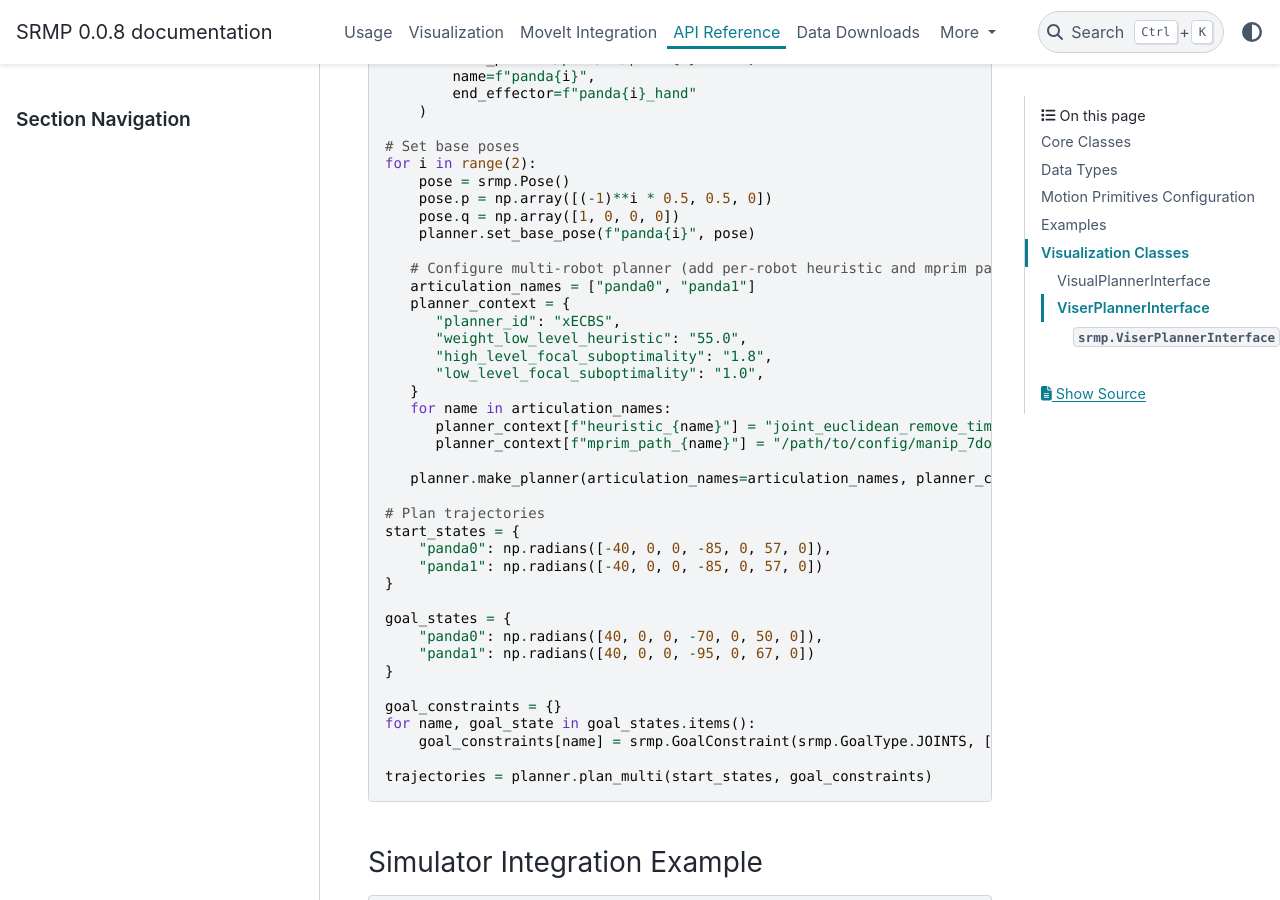
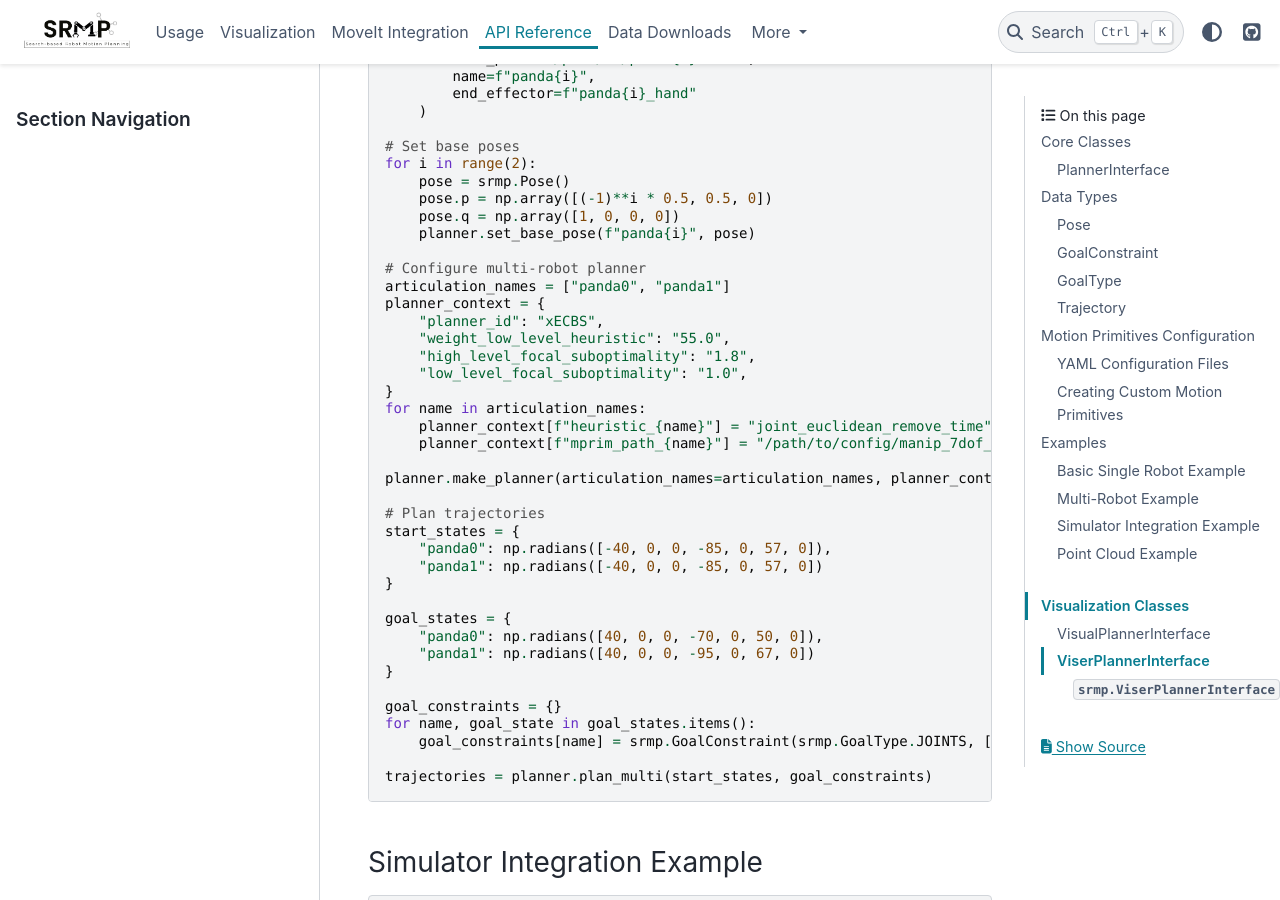
Before and after one commit to imishani/srmp-docs, a Sphinx documentation site: the page built from docs/source/api.rst, in a window 1280 px wide and 900 px high, scrolled down 17989 px. Built offline with Sphinx 7.4.7 and the PyData theme 0.15.4, drawn with Linux system fonts in a browser that asks for light colours; some of the changed text lies outside the part shown.

Commit message:
theme change: pydata

```diff
--- a/docs/source/api.rst
+++ b/docs/source/api.rst
@@ -381,7 +381,7 @@ Pose
 
    .. attribute:: q
 
-      Orientation as quaternion [w, x, y, z]
+      Orientation as quaternion [x, y, z, w]
 
       :type: numpy.ndarray
 
@@ -637,19 +637,19 @@ Multi-Robot Example
        pose.q = np.array([1, 0, 0, 0])
        planner.set_base_pose(f"panda{i}", pose)
 
-      # Configure multi-robot planner (add per-robot heuristic and mprim paths like tests)
-      articulation_names = ["panda0", "panda1"]
-      planner_context = {
-         "planner_id": "xECBS",
-         "weight_low_level_heuristic": "55.0",
-         "high_level_focal_suboptimality": "1.8",
-         "low_level_focal_suboptimality": "1.0",
-      }
-      for name in articulation_names:
-         planner_context[f"heuristic_{name}"] = "joint_euclidean_remove_time"
-         planner_context[f"mprim_path_{name}"] = "/path/to/config/manip_7dof_timed_mprim.yaml"
+   # Configure multi-robot planner
+   articulation_names = ["panda0", "panda1"]
+   planner_context = {
+       "planner_id": "xECBS",
+       "weight_low_level_heuristic": "55.0",
+       "high_level_focal_suboptimality": "1.8",
+       "low_level_focal_suboptimality": "1.0",
+   }
+   for name in articulation_names:
+       planner_context[f"heuristic_{name}"] = "joint_euclidean_remove_time"
+       planner_context[f"mprim_path_{name}"] = "/path/to/config/manip_7dof_timed_mprim.yaml"
 
-      planner.make_planner(articulation_names=articulation_names, planner_context=planner_context)
+   planner.make_planner(articulation_names=articulation_names, planner_context=planner_context)
 
    # Plan trajectories
    start_states = {
--- a/docs/source/conf.py
+++ b/docs/source/conf.py
@@ -3,7 +3,7 @@
 # -- Project information
 
 project = 'SRMP'
-copyright = '2021, Graziella'
+copyright = '2024, Itamar Mishani, Yorai Shaoul, Ramkumar Natarajan'
 author = 'Itamar Mishani, Yorai Shaoul, Ramkumar Natarajan'
 
 release = '0.0.8'
@@ -31,6 +31,18 @@ templates_path = ['_templates']
 
 html_theme = 'pydata_sphinx_theme'
 
+html_logo = '_static/assets/srmp_logo.png'
+
+html_theme_options = {
+    'logo': {
+        'image_light': '_static/assets/srmp_logo.png',
+        'image_dark': '_static/assets/srmp-logo-dark.png',
+    },
+    'github_url': 'https://github.com/imishani/srmp-docs',
+    'navbar_align': 'left',
+    'show_toc_level': 2,
+}
+
 # Copy static files from assets directory
 html_static_path = ['_static']
 
--- a/docs/source/visualization.rst
+++ b/docs/source/visualization.rst
@@ -64,8 +64,6 @@ Basic Usage
        urdf_path="/path/to/panda.urdf",
        srdf_path="/path/to/panda.srdf",   # optional
    )
-
-   box_pose = planner.Pose() if hasattr(planner, 'Pose') else __import__('srmp').Pose()
 
    import srmp
    box_pose = srmp.Pose()
```
Also changed, not shown: docs/source/index.rst (+2 -7 lines), docs/source/usage.rst (+4 -7 lines).
